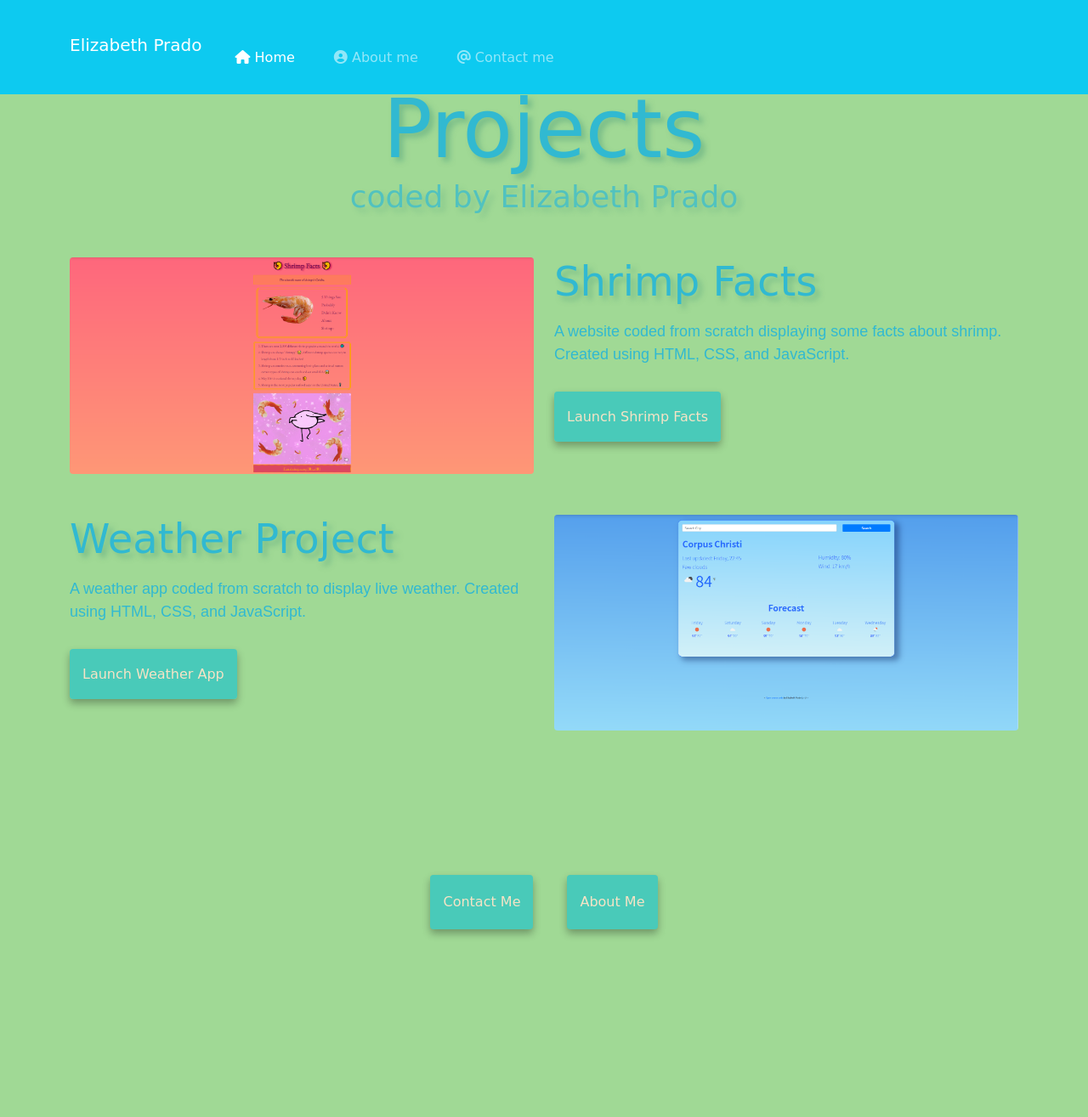
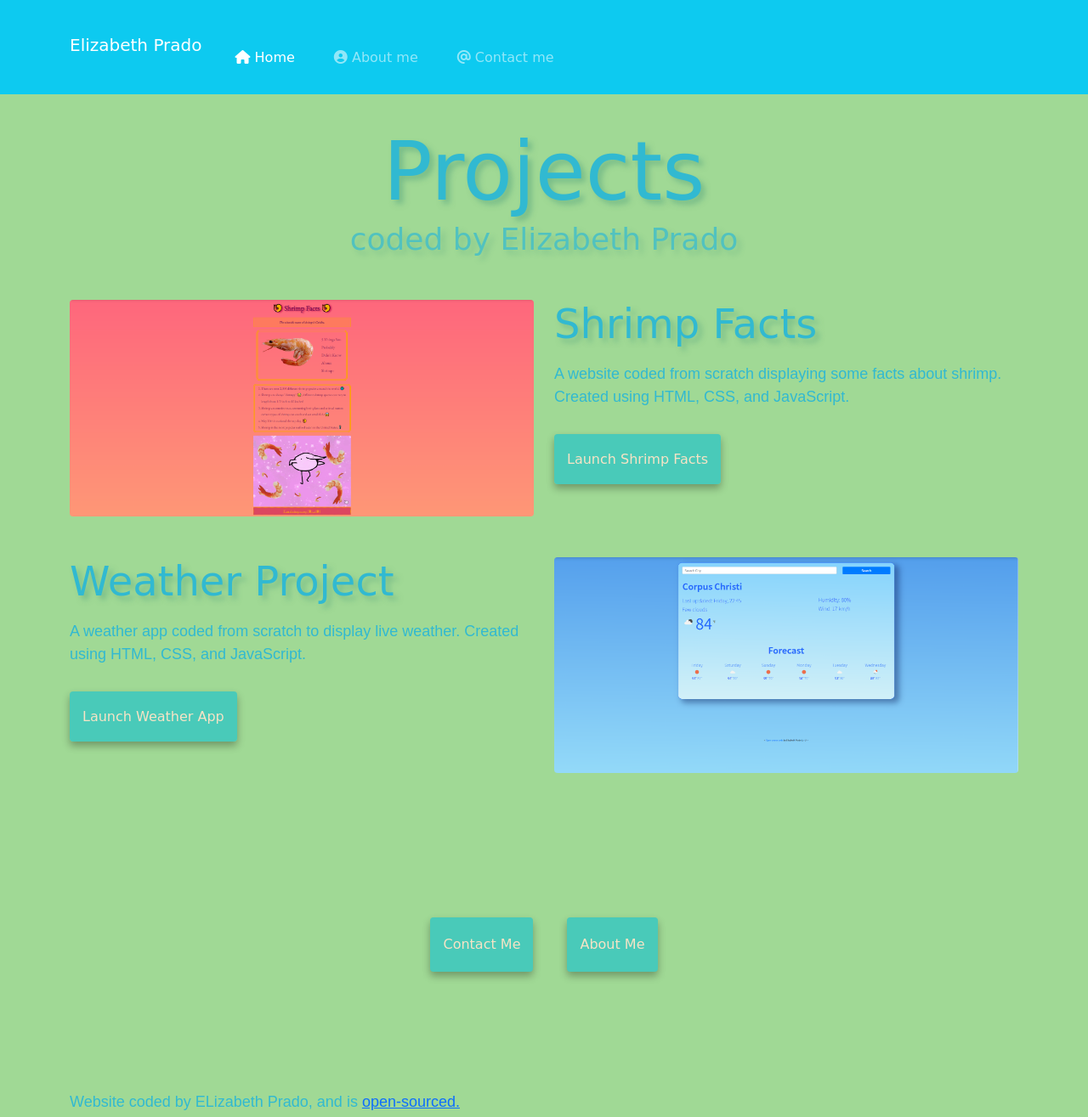
Before and after one commit to misfitsxqueen/portfolio_project, a plain HTML site: page index.html in a window 1280 px wide. Shown: the part 5-1320 px from the top of the page at 85% size. Before the commit the page ends 1219 px from the top, so only its background shows below. Drawn offline with nearby package versions, Linux system fonts and the light colour scheme; a web font is replaced by a local one.

Commit message:
added github link

```diff
--- a/index.html
+++ b/index.html
@@ -95,6 +95,15 @@
                               me</a>
                         <a href="/about.html" class="primary-link" title="About Elizabeth Prado">About me</a>
                   </div>
+                  <br>
+                  <br>
+                  <br>
+                  <p>
+                        Website coded by ELizabeth Prado, and is <a
+                              href="https://github.com/misfitsxqueen/portfolio_project" target="_blank">
+                              open-sourced.
+                        </a>
+                  </p>
             </footer>
 
 </body>
--- a/src/style.css
+++ b/src/style.css
@@ -23,6 +23,7 @@ h4 {
 }
 
 h1 {
+      margin-top: 150px;
       font-size: 96px;
       color: var(--secondary-color);
       ;
```
